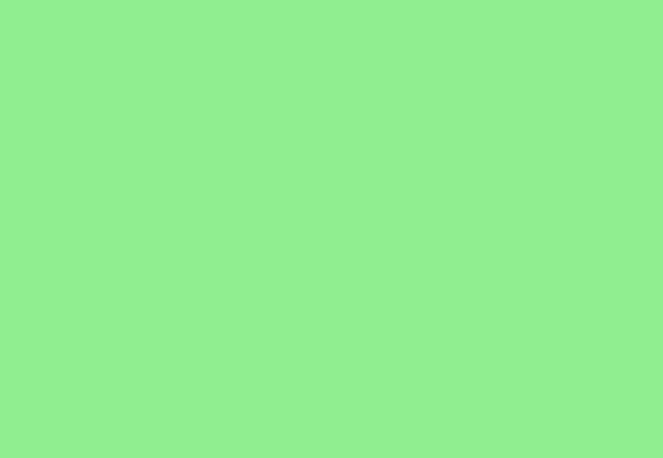
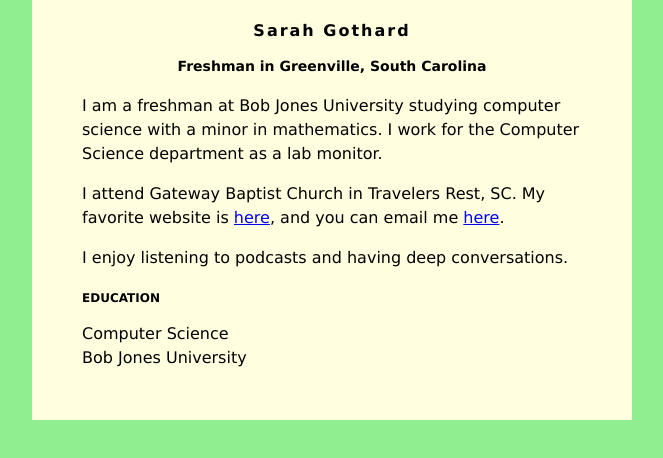
Before and after one commit to TinyTiger-lab/TinyTiger-lab.github.io, a plain HTML site: page index.html in a window 1280 px wide. Shown: the whole page, without its empty margins (308-971 px from the left). Drawn offline with Linux system fonts and the light colour scheme.

Commit message:
Update index.html

```diff
--- a/index.html
+++ b/index.html
@@ -2,11 +2,50 @@
 <head>
 <style>
 body {
-             background:lightgreen;
+    background: lightgreen;
     font-family: Verdana;
 }
-#content  {
-     background:  lightyellow;
+#content {
+    background: lightyellow;
+    min-width: 200px;
+    max-width: 500px;
+    padding: 50px;
+    margin: auto;
+    margin-top: -50px;
+    line-height: 150%;
+}
+h1 {
+    letter-spacing: 2px;
+    font-size: 16px;
+    text-align: center;
+}
+h2 {
+    font-size: 14px;
+    text-align: center;
+}
+h3 {
+    font-size: 12px;
+}
 </style>
 </head>
+<body>
+    <div id="content">
+        <h1>Sarah Gothard</h1>
+        <h2>Freshman in Greenville, South Carolina</h2>
+
+         <p>I am a freshman at Bob Jones University studying computer science with a minor in
+            mathematics. I work for the Computer Science department as a lab monitor.</p>
+         <p>
+            I attend Gateway Baptist Church in Travelers Rest, SC. My favorite website is
+            <a href="https://mobilehymns.org/">here</a>, and you can email me
+            <a href="mailto:sgothard@bju.edu">here</a>.
+         </p>
+         <p>
+            I enjoy listening to podcasts and having deep conversations.
+         </p>
+        <h3>EDUCATION</h3>
+        Computer Science<br />
+        Bob Jones University
+    </div>
+</body>
 </html>
```
Lines whose indentation alone changed are shown as unchanged.
